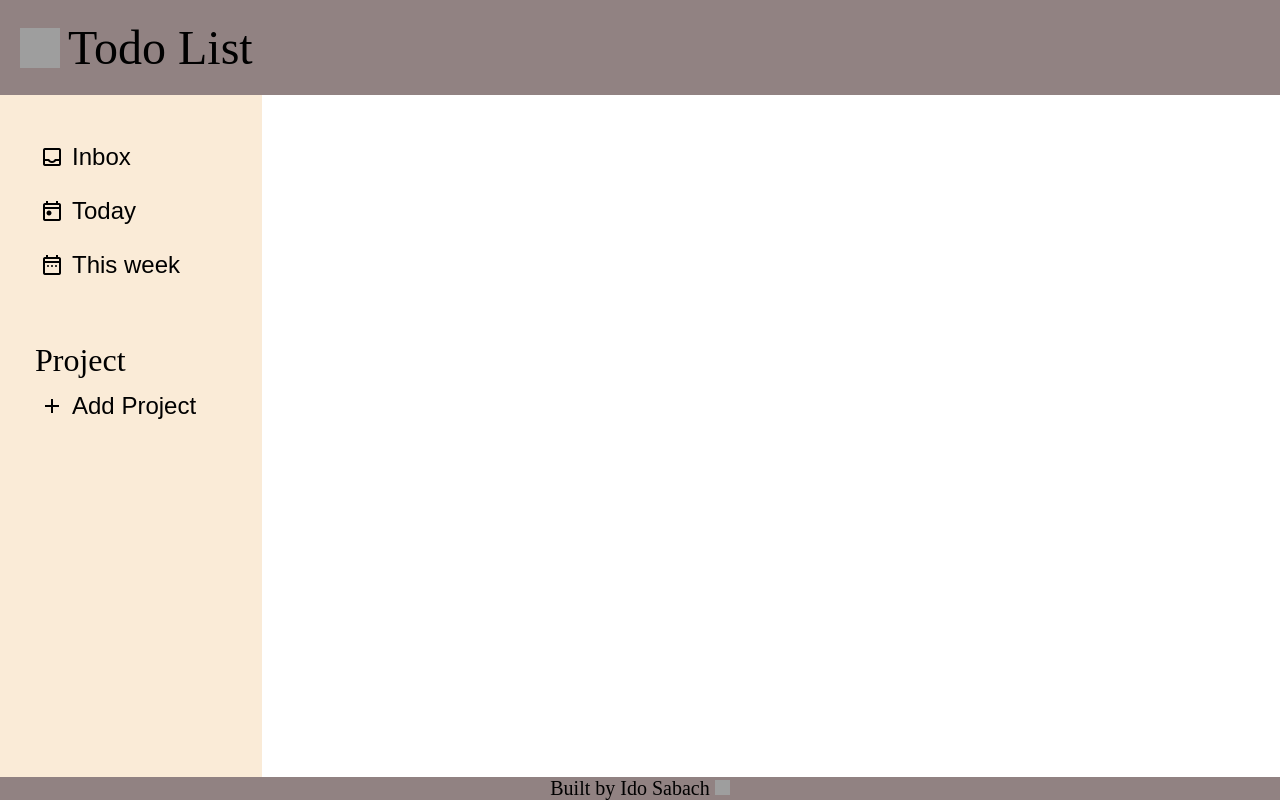
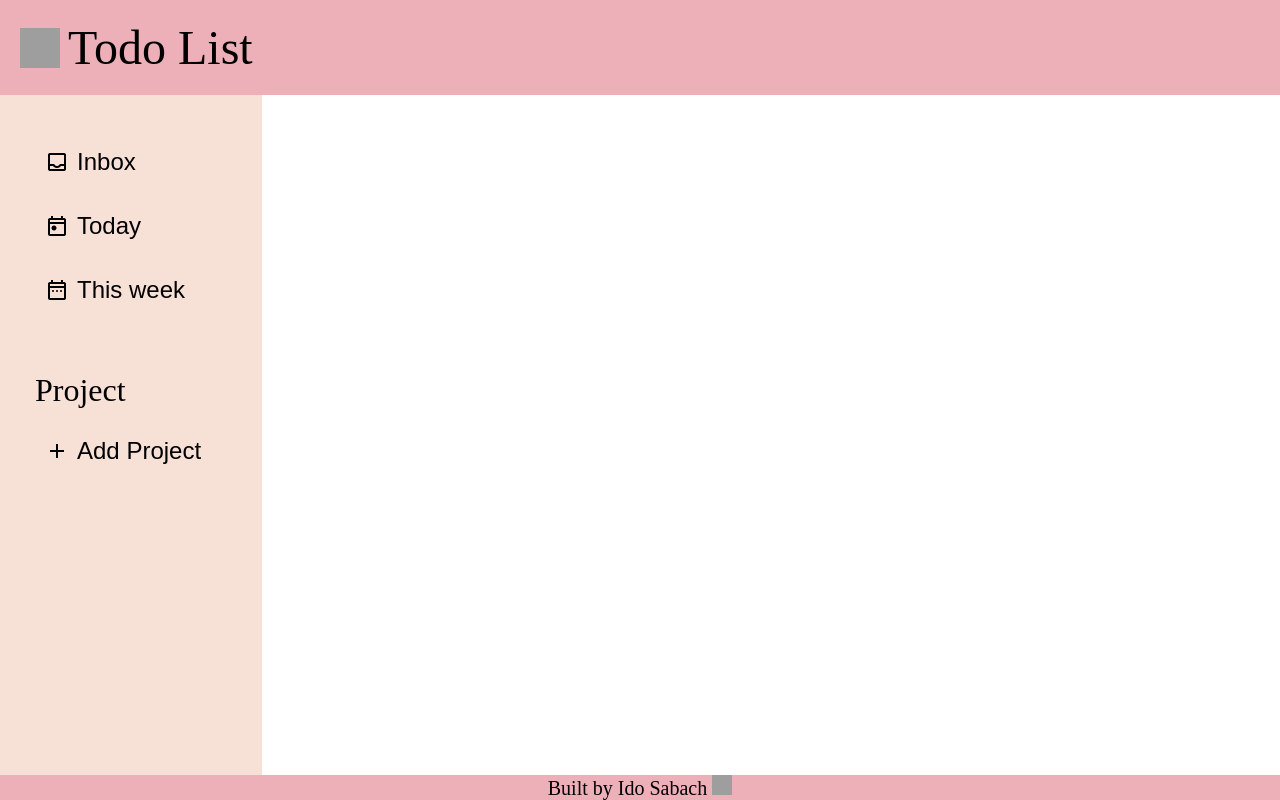
Before and after one commit to IdoSabach/Todo-List, a website built with webpack: page dist/index.html in a window 1280 px wide. Built offline with nearby package versions, Linux system fonts and the light colour scheme; grey boxes are pictures that could not be loaded.

Commit message:
fix disign page

```diff
--- a/dist/index.html
+++ b/dist/index.html
@@ -45,8 +45,8 @@
       Built by Ido Sabach
       <a href="https://github.com/IdoSabach"
         ><img
-          width="15"
-          height="15"
+          width="20"
+          height="20"
           src="https://img.icons8.com/ios-glyphs/30/github.png"
           alt="github"
       /></a>
--- a/dist/style.css
+++ b/dist/style.css
@@ -16,7 +16,7 @@ body{
 }
 
 .head{
-  background-color: rgb(145, 130, 130);
+  background-color: #edafb8;
   display: flex;
   align-items: center;
   padding: 20px;
@@ -28,7 +28,7 @@ body{
 }
 
 .aside{
-  background-color: antiquewhite;
+  background-color: #f7e1d7;
   display: flex;
   flex-direction: column;
   height: 100%;
@@ -40,12 +40,13 @@ body{
 .boxBtn{
   display: flex;
   align-items: center;
-  padding: 5px;
+  padding: 10px;
+  border-radius: 30px;
 }
 
 .boxBtn:hover{
-
-  background-color: rgb(202, 193, 181);
+  background-color: #ffffff;
+  cursor: pointer;
 }
 
 .inbox,.today,.this-week,.add-project{
@@ -66,12 +67,14 @@ body{
   margin-top: 50px;
 }
 .text-of-sub-aside{
+  padding-bottom: 10px;
   font-size: 32px;
 }
 
 .footer{
-  background-color: rgb(145, 130, 130);
+  background-color: #edafb8;
   margin-top: auto;
   text-align: center;
   font-size: 20px;
+  align-items:center;
 }
```
